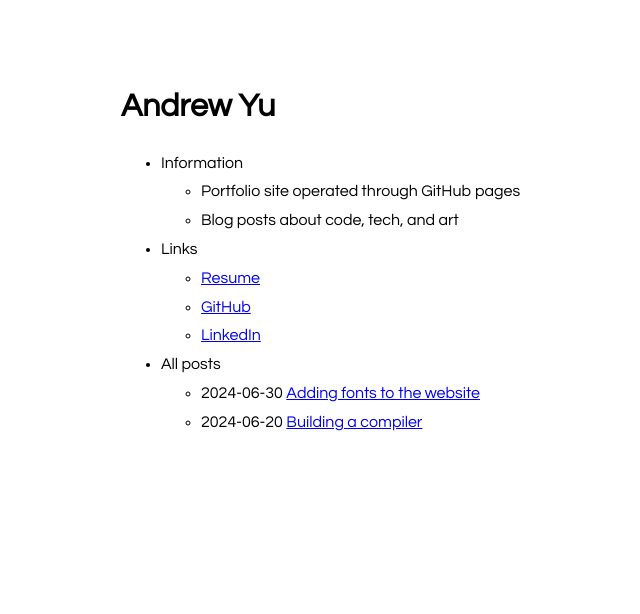
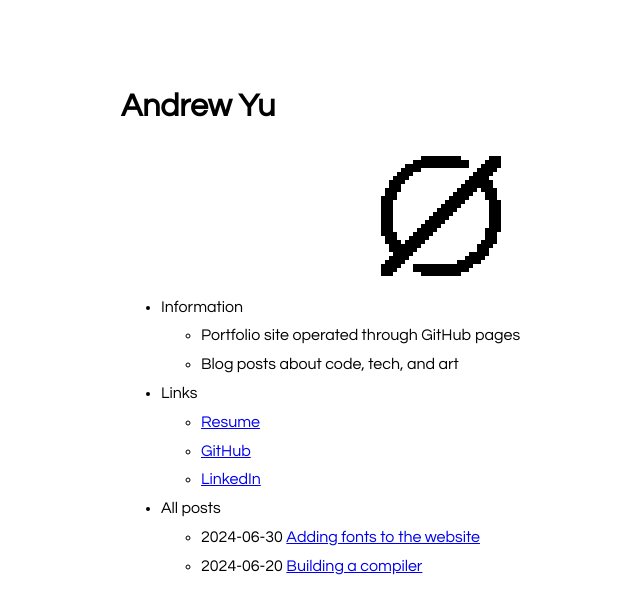
Before and after one commit to nullmiso/site, a Jekyll site: the page built from index.md, in a window 1280 px wide. Shown: the top 614 px of the page, without its empty margins (199-839 px from the left). Built offline with Jekyll 4.4.1, drawn with Linux system fonts in a browser that asks for light colours.

Commit message:
image test

```diff
--- a/_layouts/home.html
+++ b/_layouts/home.html
@@ -8,6 +8,8 @@ layout: default
   {%-endif-%}
 </header>
 
+<img src="logo.png" alt="Logo">
+
 {%-include menu_item.html collection=site.data.menu.entries-%}
 
 {{ content }}
```
